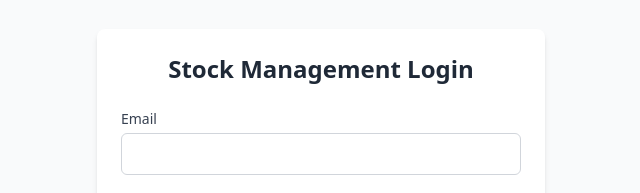
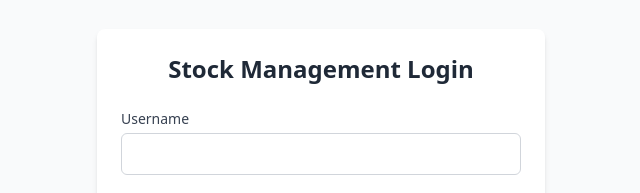
Before and after one commit to heyitskoi/Stock-Saas, a Next.js app in the folder frontend/: page /login in a window 1280 px wide. Shown: the part 197-390 px from the top of the page, without its empty margins (319-959 px from the left). Built offline with nearby package versions, Linux system fonts and the light colour scheme; no server answers.

Commit message:
Clarify login username and update frontend

```diff
--- a/frontend/components/LoginForm.tsx
+++ b/frontend/components/LoginForm.tsx
@@ -1,25 +1,27 @@
-'use client';
+"use client";
 
-import { useState } from 'react';
-import Link from 'next/link';
-import { useAuth } from '@/lib/auth-context';
+import { useState } from "react";
+import Link from "next/link";
+import { useAuth } from "@/lib/auth-context";
 
 export default function LoginForm() {
-  const [email, setEmail] = useState('');
-  const [password, setPassword] = useState('');
-  const [error, setError] = useState('');
+  const [username, setUsername] = useState("");
+  const [password, setPassword] = useState("");
+  const [error, setError] = useState("");
   const [isLoading, setIsLoading] = useState(false);
   const { login } = useAuth();
 
   const handleSubmit = async (e: React.FormEvent) => {
     e.preventDefault();
-    setError('');
+    setError("");
     setIsLoading(true);
 
     try {
-      await login(email, password);
+      await login(username, password);
     } catch (err) {
-      setError(err instanceof Error ? err.message : 'Login failed. Please try again.');
+      setError(
+        err instanceof Error ? err.message : "Login failed. Please try again.",
+      );
     } finally {
       setIsLoading(false);
     }
@@ -39,21 +41,27 @@ export default function LoginForm() {
 
       <form onSubmit={handleSubmit}>
         <div className="mb-4">
-          <label htmlFor="email" className="block text-sm font-medium text-gray-700 mb-1">
-            Email
+          <label
+            htmlFor="username"
+            className="block text-sm font-medium text-gray-700 mb-1"
+          >
+            Username
           </label>
           <input
-            id="email"
-            type="email"
-            value={email}
-            onChange={(e) => setEmail(e.target.value)}
+            id="username"
+            type="text"
+            value={username}
+            onChange={(e) => setUsername(e.target.value)}
             className="w-full px-3 py-2 border border-gray-300 rounded-md focus:outline-none focus:ring-2 focus:ring-blue-500"
             required
           />
         </div>
 
         <div className="mb-4">
-          <label htmlFor="password" className="block text-sm font-medium text-gray-700 mb-1">
+          <label
+            htmlFor="password"
+            className="block text-sm font-medium text-gray-700 mb-1"
+          >
             Password
           </label>
           <input
@@ -70,16 +78,20 @@ export default function LoginForm() {
           type="submit"
           disabled={isLoading}
           className={`w-full py-2 px-4 rounded-md text-white font-medium
-            ${isLoading
-              ? 'bg-blue-400 cursor-not-allowed'
-              : 'bg-blue-600 hover:bg-blue-700 focus:outline-none focus:ring-2 focus:ring-blue-500 focus:ring-offset-2'
+            ${
+              isLoading
+                ? "bg-blue-400 cursor-not-allowed"
+                : "bg-blue-600 hover:bg-blue-700 focus:outline-none focus:ring-2 focus:ring-blue-500 focus:ring-offset-2"
             }`}
         >
-          {isLoading ? 'Logging in...' : 'Log In'}
+          {isLoading ? "Logging in..." : "Log In"}
         </button>
 
         <div className="mt-4 text-center">
-          <Link href="/register" className="text-sm text-blue-600 hover:text-blue-800">
+          <Link
+            href="/register"
+            className="text-sm text-blue-600 hover:text-blue-800"
+          >
             Don't have an account? Register here
           </Link>
         </div>
```
Also changed, not shown: 2 other files (tests, documents, lock files or other folders).
